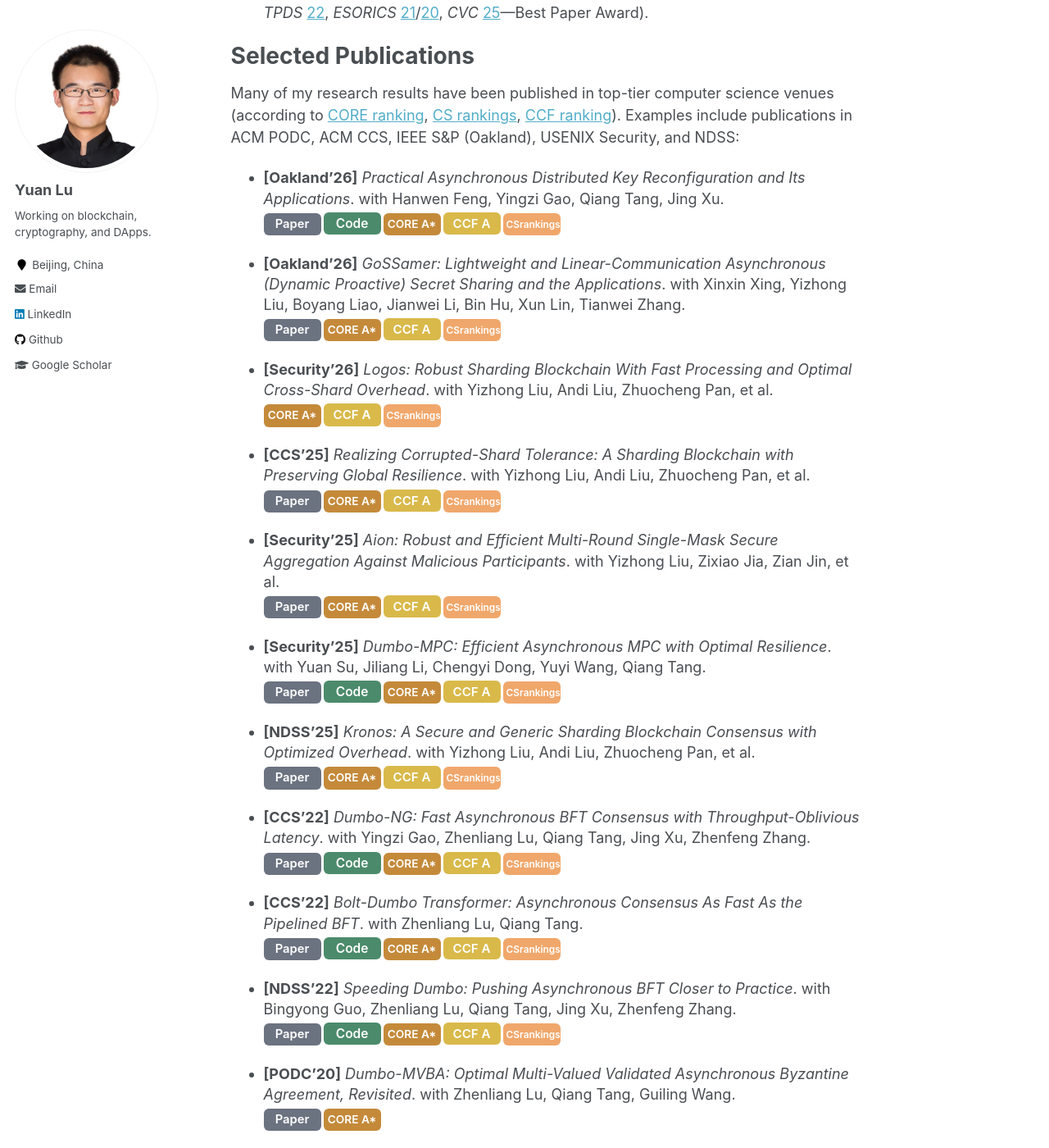
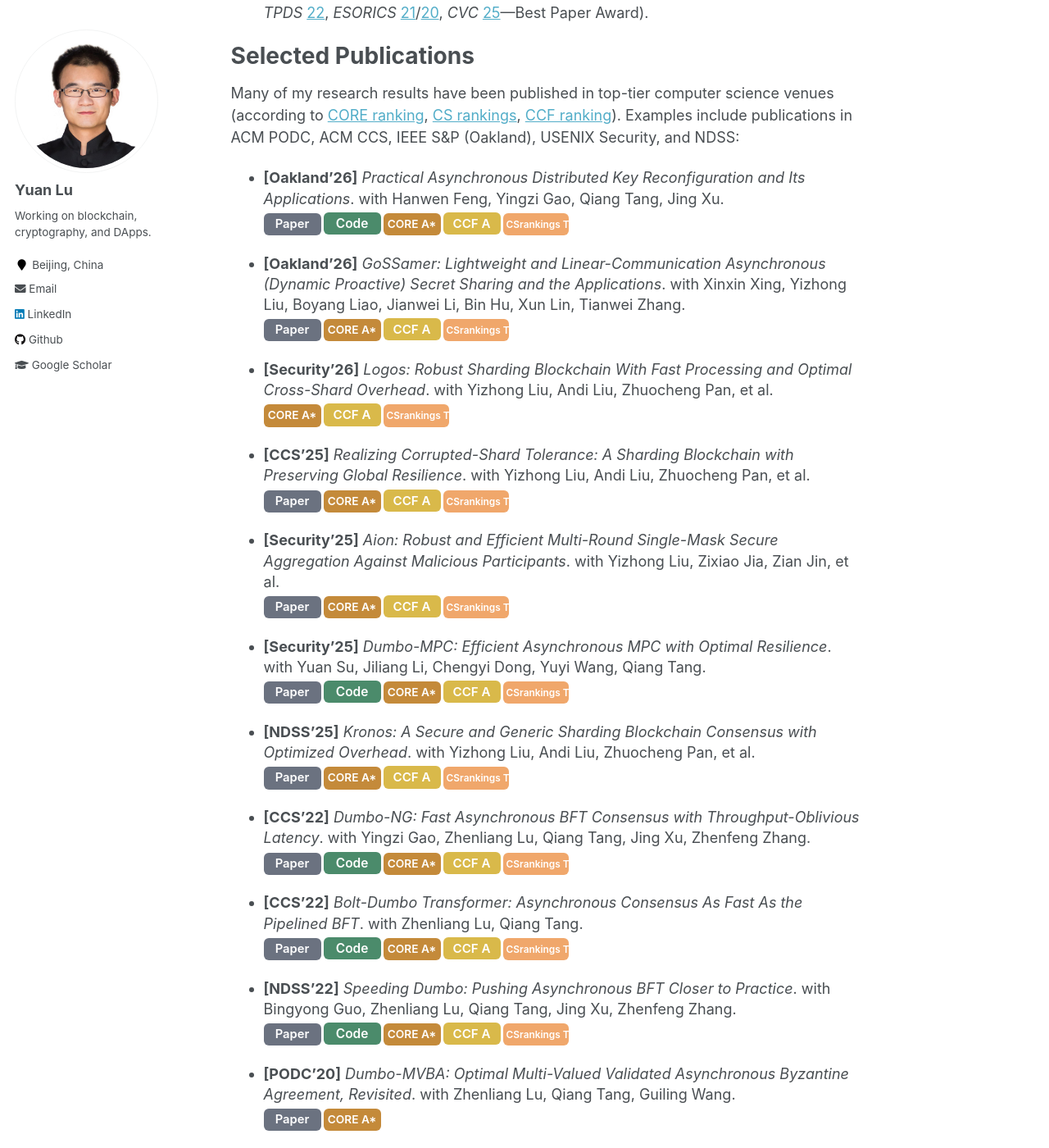
Before and after one commit to yylluu/yylluu.github.io, a Jekyll site: the page built from _pages/about.md, in a window 1280 px wide and 1400 px high, scrolled down 821 px. Shown: the whole window at 82% size. Built offline with Jekyll 4.4.1, drawn with Linux system fonts in a browser that asks for light colours.

Commit message:
Update custom.html

```diff
--- a/_includes/head/custom.html
+++ b/_includes/head/custom.html
@@ -84,6 +84,7 @@
 }
 
 .badge-top {
+  width: 80px;             /* fixed width for all badges */
   font-size: 0.66em;
   background-color: #f0a76b;   /* soft muted orange */
 }
```
